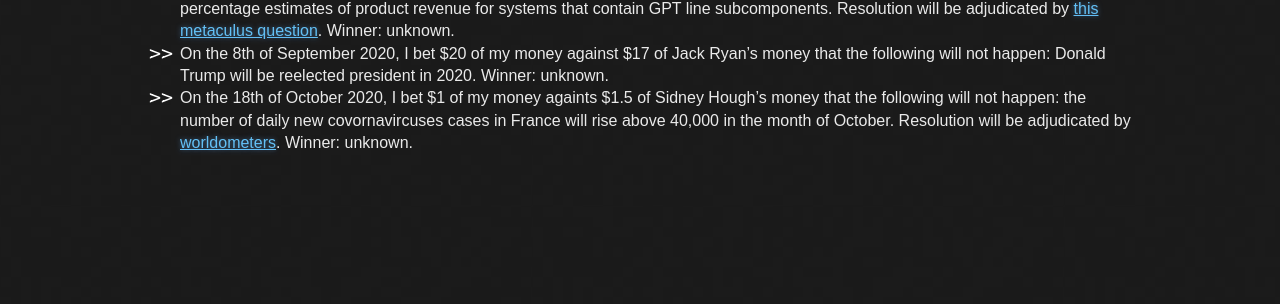
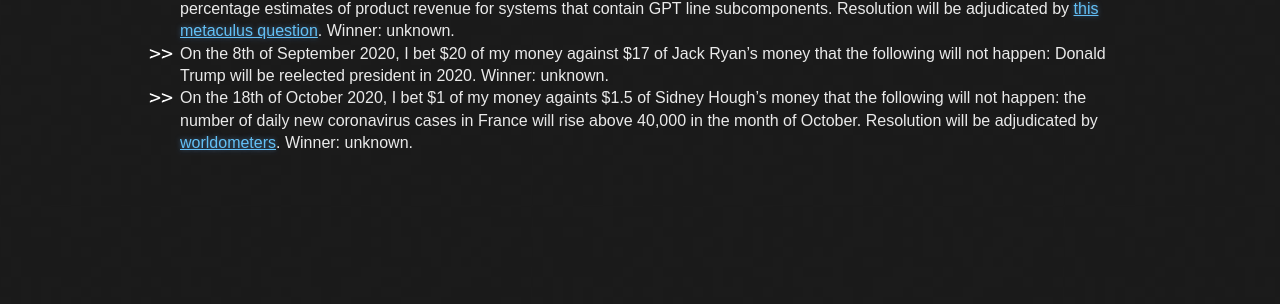
Before and after one commit to tocttou/hacker-blog, a Jekyll site: the page built from bets.md, in a window 1280 px wide. Shown: the part 326-630 px from the top of the page. Built offline with Jekyll 4.4.1, drawn with Linux system fonts in a browser that asks for light colours.

Commit message:
Update bets.md

```diff
--- a/bets.md
+++ b/bets.md
@@ -7,4 +7,4 @@ I strive to [take beliefs seriously](https://radimentary.wordpress.com/2018/01/1
 
 * On the 4th of September 2020, I bet \$800 of my money against \$1200 of Noa Nabeshima's money that the following will not happen: Systems in GPT line will  make less than one billion dollars in customer revenue clearly tied to such systems by 2025, counting the best percentage estimates of product revenue for systems that contain GPT line subcomponents. Resolution will be adjudicated by [this metaculus question](https://www.metaculus.com/questions/5118/will-robin-hanson-win-a-bet-that-the-gpt-line-of-language-models-will-generate--1bn-in-customer-revenue-by-2025/). Winner: unknown.
 * On the 8th of September 2020, I bet \$20 of my money against \$17 of Jack Ryan's money that the following will not happen: Donald Trump will be reelected president in 2020. Winner: unknown.
-* On the 18th of October 2020, I bet \$1 of my money againts \$1.5 of Sidney Hough's money that the following will not happen: the number of daily new covornavircuses cases in France will rise above 40,000 in the month of October. Resolution will be adjudicated by [worldometers](https://www.worldometers.info/coronavirus/country/france/). Winner: unknown.
+* On the 18th of October 2020, I bet \$1 of my money againts \$1.5 of Sidney Hough's money that the following will not happen: the number of daily new coronavirus cases in France will rise above 40,000 in the month of October. Resolution will be adjudicated by [worldometers](https://www.worldometers.info/coronavirus/country/france/). Winner: unknown.
```
